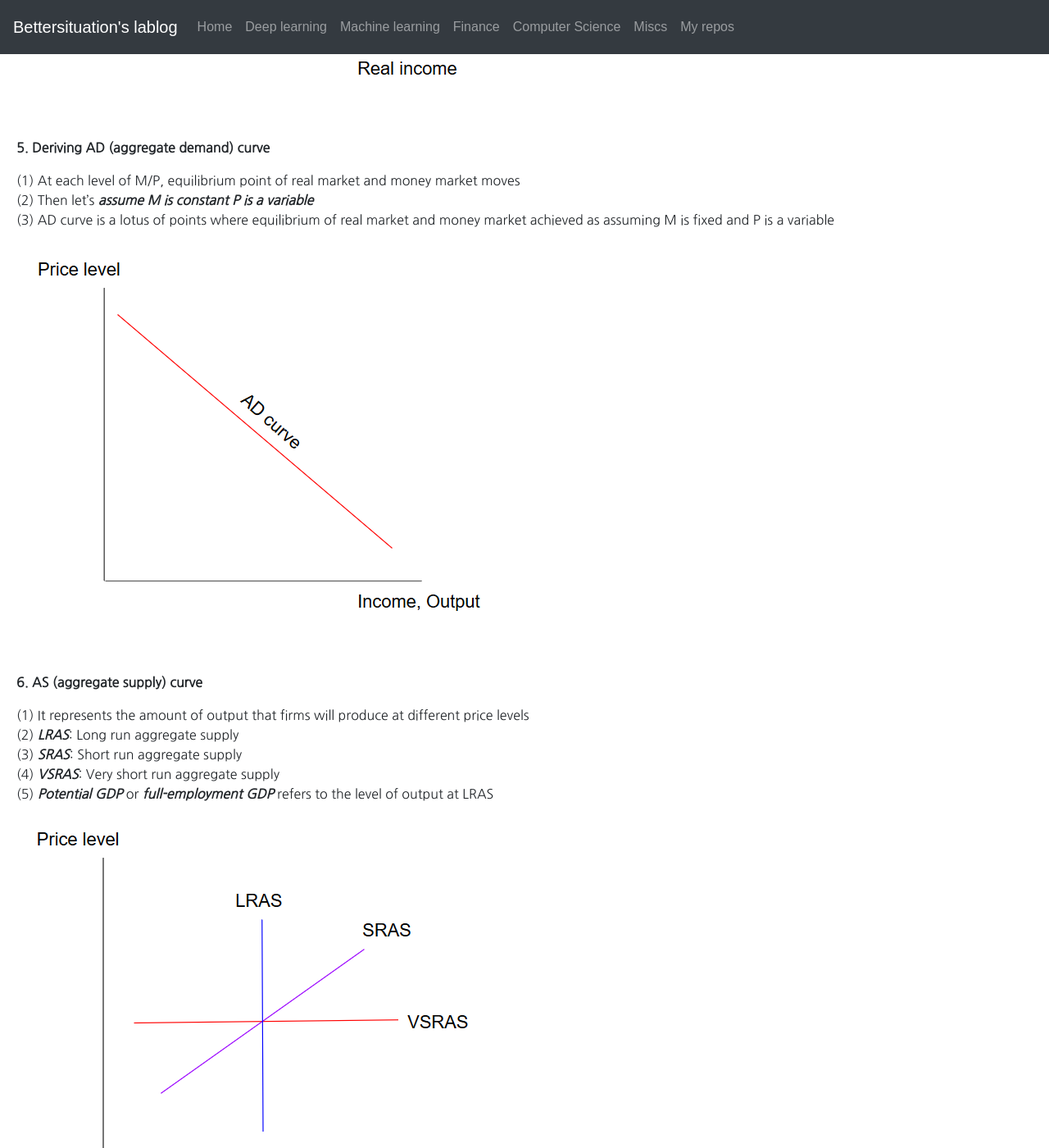
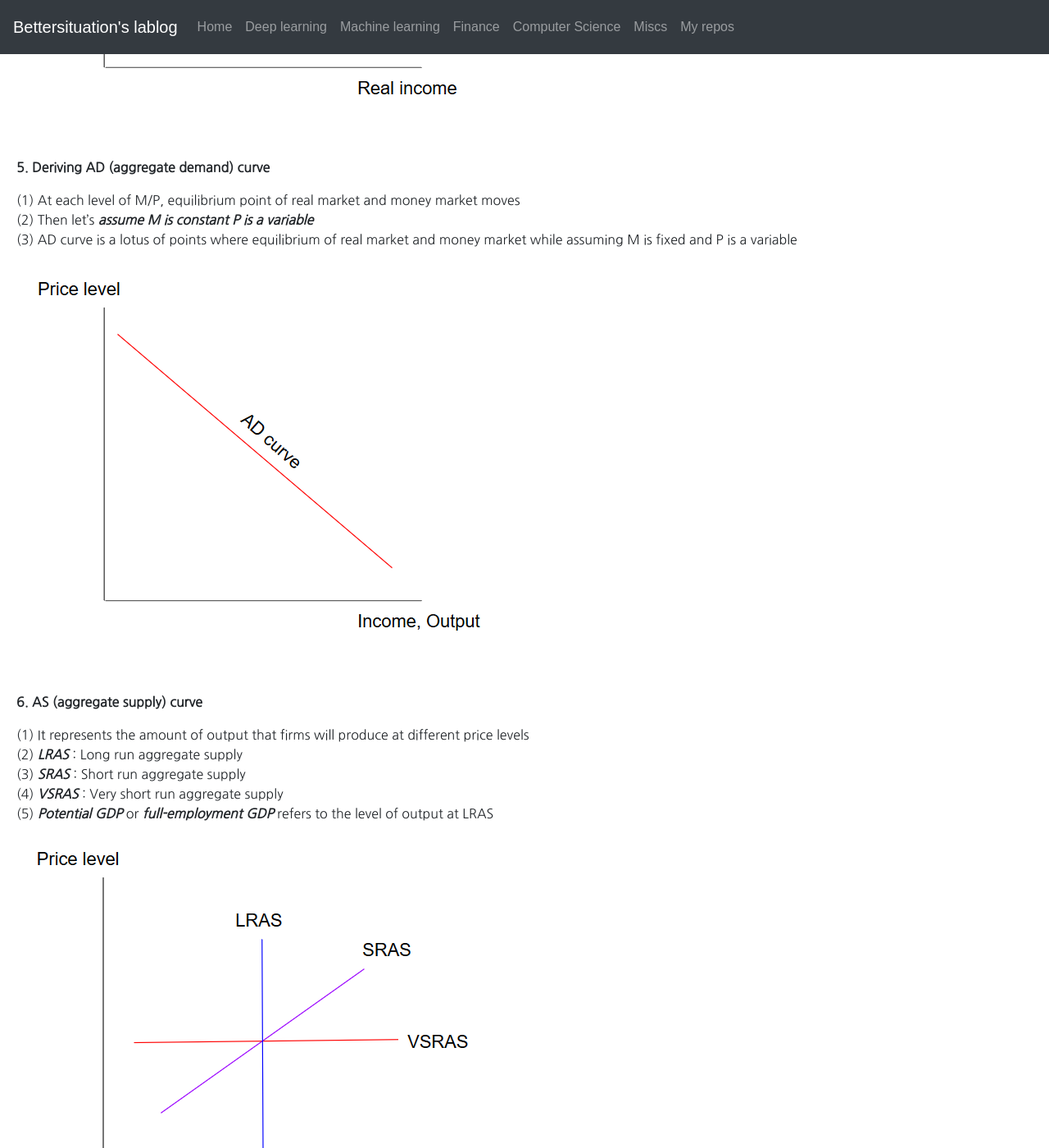
Before and after one commit to bettersituation/bettersituation.github.io, a Jekyll site: the page built from _posts/2019-08-18-finance-cfa_lv1_schweser_econ_reading_03_02.md, in a window 1280 px wide and 1400 px high, scrolled down 2353 px. Shown: the whole window at 82% size. Built offline with Jekyll 4.4.1, drawn with Linux system fonts in a browser that asks for light colours; some web fonts are replaced; some of the changed text lies outside the part shown.

Commit message:
typo fix

```diff
--- a/_posts/2019-08-18-finance-cfa_lv1_schweser_econ_reading_03_02.md
+++ b/_posts/2019-08-18-finance-cfa_lv1_schweser_econ_reading_03_02.md
@@ -24,7 +24,7 @@
 
 **2. IS curve (invesetment saving curve)**
 
-(1) Locus of points where ___equilibrium between demand and supply in real(non-financial) market___ achieved
+(1) Locus of points where ___equilibrium between demand and supply in real(non-financial) market___
 (2) Each point refers aggregated invested or saved moeny
 (3) Downward sloping
 
@@ -35,7 +35,7 @@
 
 **3. LM curve (liquidity money curve)**
 
-(1) Locus of points where ___equilibrium between liquidity preference(demand) and supply(determined by (central) banks) in financial market___ achieved
+(1) Locus of points where ___equilibrium between liquidity preference(demand) and supply(determined by (central) banks) in financial market___
 (2) Each point refers liquid moeny
 (3) Upward sloping
 (4) Assume M/P is fixed
@@ -57,7 +57,7 @@
 
 (1) At each level of M/P, equilibrium point of real market and money market moves
 (2) Then let's ___assume M is constant P is a variable___
-(3) AD curve is a lotus of points where equilibrium of real market and money market achieved as assuming M is fixed and P is a variable
+(3) AD curve is a lotus of points where equilibrium of real market and money market while assuming M is fixed and P is a variable
 
 ![](/assets/img/finance_cfa_econ_reading_03_02/figure4.png)
 
@@ -66,9 +66,9 @@
 **6. AS (aggregate supply) curve**
 
 (1) It represents the amount of output that firms will produce at different price levels
-(2) ___LRAS___: Long run aggregate supply
-(3) ___SRAS___: Short run aggregate supply
-(4) ___VSRAS___: Very short run aggregate supply
+(2) ___LRAS___ : Long run aggregate supply
+(3) ___SRAS___ : Short run aggregate supply
+(4) ___VSRAS___ : Very short run aggregate supply
 (5) ___Potential GDP___ or ___full-employment GDP___ refers to the level of output at LRAS
 
 ![](/assets/img/finance_cfa_econ_reading_03_02/figure5.png)
```
Also changed, not shown: _posts/2019-08-18-finance-cfa_lv1_schweser_econ_reading_03_01.md (+4 -4 lines), _posts/2019-08-18-finance-cfa_lv1_schweser_econ_reading_03_03.md (+3 -1 lines).
